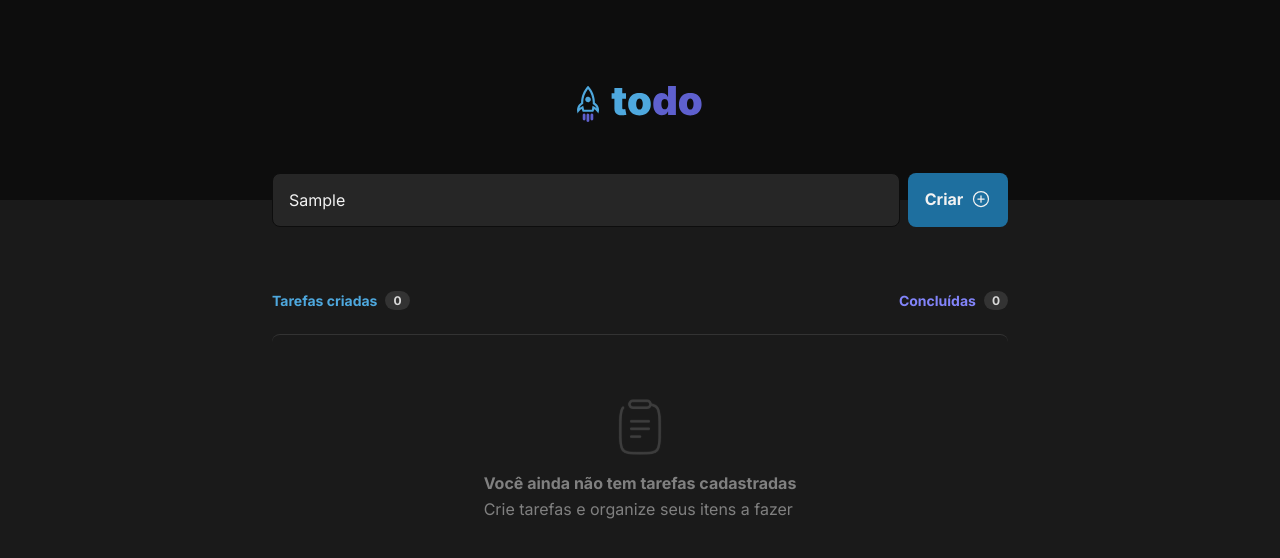
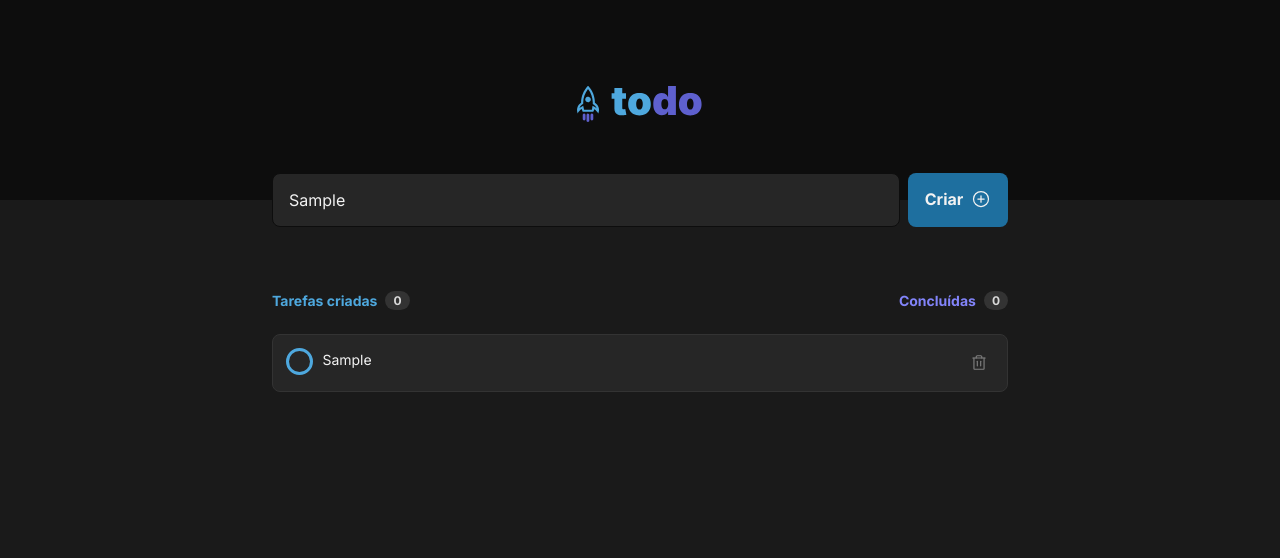
Before and after one commit to LUKASRIB15/to-do, a React (Vite) app: page / in a window 1280 px wide. Both pictures are taken after typing "Sample" into the empty fields and a click on the button "Criar". Shown: the top 558 px of the page. Built offline with nearby package versions, Linux system fonts and the light colour scheme.

Commit message:
Fazendo as atividades criadas aparecerem na tela

```diff
--- a/src/App.tsx
+++ b/src/App.tsx
@@ -1,18 +1,35 @@
 import { Header } from './components/Header'
+import {useState, ChangeEvent} from "react"
 
 import styles from "./App.module.css"
 import './global.css'
+import { ListTasks } from './components/ListTasks'
 import { Search } from './components/Search'
-import { ListTasks } from './components/ListTasks'
-import { Task } from './components/Task'
 
 export function App() {
+  const [newTask, setNewTask] = useState('')
+  const [tasks, setTasks] = useState<string[]>([])
+
+  function handleCreateNewTask(event: ChangeEvent<HTMLFormElement>){
+    event.preventDefault()
+    setTasks((state) =>{
+      return [...state, newTask]
+    })
+  }
+  // Adicionando o valor em tempo real
+  function handleNewTask(event: ChangeEvent<HTMLInputElement>){
+    setNewTask(event.target.value)
+  }
   return (
     <>
       <Header/>
       <div className={styles.wrapper}>
-        <Search/>
-        <ListTasks/>
+        <Search
+          onCreateNewTask={handleCreateNewTask}
+          onNewTask={handleNewTask}
+          valueInput={newTask}
+        />
+        <ListTasks listTasks={tasks}/>
       </div>
     </>
   )
--- a/src/components/ListTasks.module.css
+++ b/src/components/ListTasks.module.css
@@ -1,5 +1,6 @@
 .listTasks{
   margin-top: 4rem;
+  margin-bottom: 4rem;
 }
 
 .header{
@@ -36,7 +37,7 @@
 }
 
 /* Content Main List */
-.listContent{
+.listContentWithOutTask{
   margin-top: 1.5rem;
   border-top: 1px solid var(--gray-400);
   border-radius: 8px;
@@ -48,6 +49,10 @@
   justify-content: center;
 }
 
-.listContent div{
+.listContentWithOutTask div{
   line-height: 1.6;
 }
+
+.listContentWithTask{
+  margin-top: 1.5rem;
+}
--- a/src/components/ListTasks.tsx
+++ b/src/components/ListTasks.tsx
@@ -1,9 +1,14 @@
 import styles from "./ListTasks.module.css"
 import Clipboard from "../assets/clipboard.svg";
-import {useState} from 'react'
+import { Task } from "./Task";
 
-export function ListTasks(){
+interface ListTasksProps{
+  listTasks: string[];
+}
+
+export function ListTasks({listTasks}:ListTasksProps){
   return(
+    <>
     <main className={styles.listTasks}>
       <header className={styles.header}>
         <div>
@@ -15,13 +20,30 @@ export function ListTasks(){
           <span>0</span>
         </div>
       </header>
-      <main className={styles.listContent}>
-        <img src={Clipboard} alt="ícone de Clipboard"/>
-        <div>
-          <strong>Você ainda não tem tarefas cadastradas</strong>
-          <p>Crie tarefas e organize seus itens a fazer</p>
-        </div>
+      <main className={
+        listTasks.length==0?
+        styles.listContentWithOutTask
+        :
+        styles.listContentWithTask
+      }>
+        {
+          listTasks.length==0?
+          <>
+              <img src={Clipboard} alt="ícone de Clipboard"/>
+              <div>
+                <strong>Você ainda não tem tarefas cadastradas</strong>
+                <p>Crie tarefas e organize seus itens a fazer</p>
+              </div>
+            </>
+          :
+          <>
+            {listTasks.map((task)=>{
+              return <Task content={task}/>
+            })}
+          </>
+        }
       </main>
     </main>
+    </>
   )
 }
--- a/src/components/Search.tsx
+++ b/src/components/Search.tsx
@@ -1,30 +1,22 @@
 import { PlusCircle } from "phosphor-react"
 import styles from "./Search.module.css"
-import {useState, ChangeEvent} from "react"
+import {ChangeEvent} from "react"
 
-export function Search(){
-  const [newTask, setNewTask] = useState('')
-  const [tasks, setTasks] = useState<string[]>([])
+interface SearchProps{
+  onCreateNewTask: (event:ChangeEvent<HTMLFormElement>)=>void;
+  onNewTask: (event:ChangeEvent<HTMLInputElement>)=>void;
+  valueInput: string;
+}
 
-  function handleCreateNewTask(event: ChangeEvent<HTMLFormElement>){
-    event.preventDefault()
-    setTasks((state) =>{
-      return [...state, newTask]
-    })
-  }
-  // Adicionando o valor em tempo real
-  function handleNewTask(event: ChangeEvent<HTMLInputElement>){
-    setNewTask(event.target.value)
-  }
-
+export function Search({onCreateNewTask, onNewTask, valueInput}:SearchProps){
   return(
-    <form onSubmit={handleCreateNewTask} className={styles.formContent}>
+    <form onSubmit={onCreateNewTask} className={styles.formContent}>
       <input
         className={styles.inputField}
         type="text"
         placeholder="Adicione uma nova tarefa"
-        onChange={handleNewTask}
-        value={newTask}
+        onChange={onNewTask}
+        value={valueInput}
       />
       <button className={styles.createButton} type="submit">
         Criar
--- a/src/components/Task.module.css
+++ b/src/components/Task.module.css
@@ -4,16 +4,17 @@
   border-radius: 8px;
   padding: 1rem;
 
-  display: grid;
-  grid-template-columns: 22.45px 1fr 24px;
+  display: flex;
   align-items: flex-start;
-  justify-content: center;
   gap: 0.75rem;
+}
+
+.taskComponent + .taskComponent{
+  margin-top: 0.75rem;
 }
 
 .checkboxInput{
   transition: all 0.1s;
-  margin-top: 0.3rem;
 }
 
 .checkboxInput[data-state="unchecked"]{
@@ -43,11 +44,16 @@
 
 .checkboxIndicator{
   color: var(--gray-100);
+  width: 17.45px;
+  height: 17.45px;
 }
 
 .taskComponent p{
+  flex: 1;
+  flex-wrap: wrap;
   color: var(--gray-100);
   font-size: 0.875rem;
+  word-break: break-all;
   transition: all 0.2s;
 }
 
--- a/src/components/Task.tsx
+++ b/src/components/Task.tsx
@@ -3,8 +3,11 @@ import * as Checkbox from "@radix-ui/react-checkbox";
 import { Check, Trash } from "phosphor-react";
 import styles from "./Task.module.css";
 
+interface TaskProps{
+  content: string;
+}
 
-export function Task(){
+export function Task({content}: TaskProps){
   return(
     <div className={styles.taskComponent}>
       <Checkbox.Root className={styles.checkboxInput}>
@@ -12,7 +15,7 @@ export function Task(){
           <Check size={15} weight="bold"/>
         </Checkbox.Indicator>
       </Checkbox.Root>
-      <p>Integer urna interdum massa libero auctor neque turpis turpis semper. Duis vel sed fames integer.</p>
+      <p>{content}</p>
       <button className={styles.removeButton}>
         <Trash size={18}/>
       </button>
```
